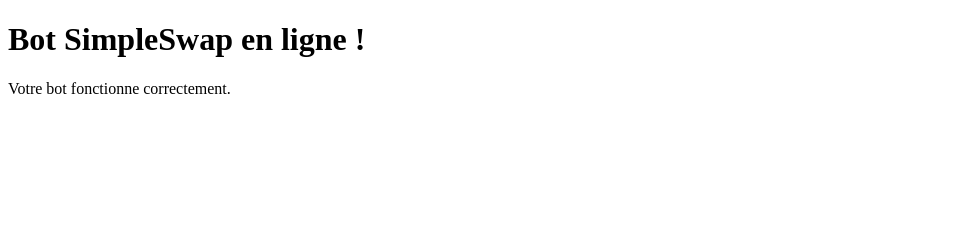
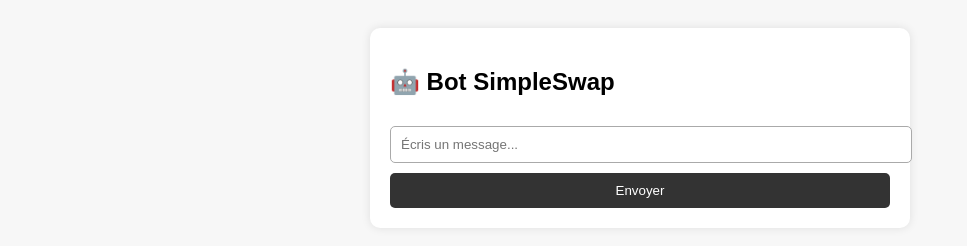
Before and after one commit to babajifr/bot-simpleswap.onrender.com, a website: page index.html in a window 1280 px wide. Shown: the whole page, without its empty margins (0-967 px from the left). Drawn offline with Linux system fonts and the light colour scheme.

Commit message:
Update index.html

```diff
--- a/index.html
+++ b/index.html
@@ -4,9 +4,96 @@
     <meta charset="UTF-8">
     <meta name="viewport" content="width=device-width, initial-scale=1.0">
     <title>Bot SimpleSwap</title>
+    <style>
+        body {
+            font-family: Arial, sans-serif;
+            background: #f7f7f7;
+            padding: 20px;
+        }
+        #chat {
+            width: 100%;
+            max-width: 500px;
+            margin: 0 auto;
+            background: white;
+            padding: 20px;
+            border-radius: 10px;
+            box-shadow: 0 0 10px rgba(0,0,0,0.1);
+        }
+        .msg {
+            margin: 10px 0;
+            padding: 10px;
+            border-radius: 7px;
+        }
+        .user {
+            background: #d1e7ff;
+            text-align: right;
+        }
+        .bot {
+            background: #e2ffe2;
+        }
+        #inputBox {
+            width: 100%;
+            padding: 10px;
+            margin-top: 10px;
+            border-radius: 5px;
+            border: 1px solid #aaa;
+        }
+        button {
+            margin-top: 10px;
+            width: 100%;
+            padding: 10px;
+            background: #333;
+            color: white;
+            border: none;
+            border-radius: 5px;
+            cursor: pointer;
+        }
+    </style>
 </head>
 <body>
-    <h1>Bot SimpleSwap en ligne !</h1>
-    <p>Votre bot fonctionne correctement.</p>
+
+<div id="chat">
+    <h2>🤖 Bot SimpleSwap</h2>
+
+    <div id="messages"></div>
+
+    <input type="text" id="inputBox" placeholder="Écris un message...">
+    <button onclick="sendMessage()">Envoyer</button>
+</div>
+
+<script>
+async function sendMessage() {
+    const input = document.getElementById("inputBox");
+    const text = input.value.trim();
+    if (!text) return;
+
+    addMessage(text, "user");
+    input.value = "";
+
+    try {
+        const response = await fetch("/api", {
+            method: "POST",
+            headers: { "Content-Type": "application/json" },
+            body: JSON.stringify({ message: text })
+        });
+
+        const data = await response.json();
+        addMessage(data.reply, "bot");
+    } catch (err) {
+        addMessage("❌ Erreur serveur", "bot");
+        console.error(err);
+    }
+}
+
+function addMessage(text, sender) {
+    const messages = document.getElementById("messages");
+    const div = document.createElement("div");
+    div.className = "msg " + sender;
+    div.textContent = text;
+    messages.appendChild(div);
+    messages.scrollTop = messages.scrollHeight;
+}
+</script>
+
 </body>
 </html>
```
